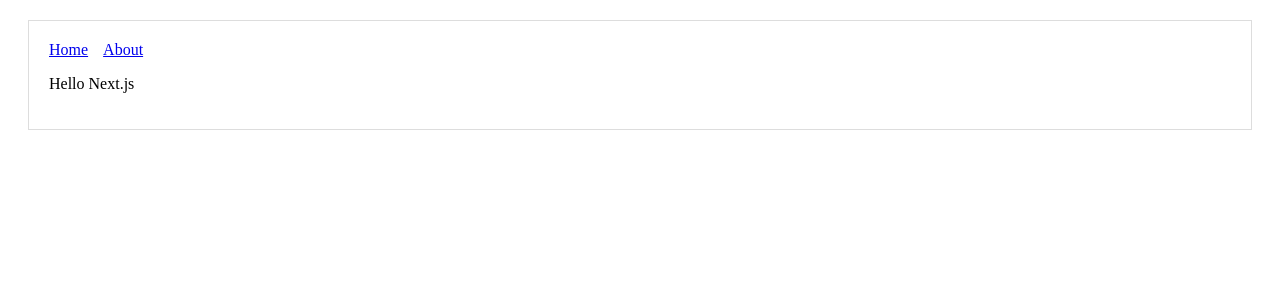
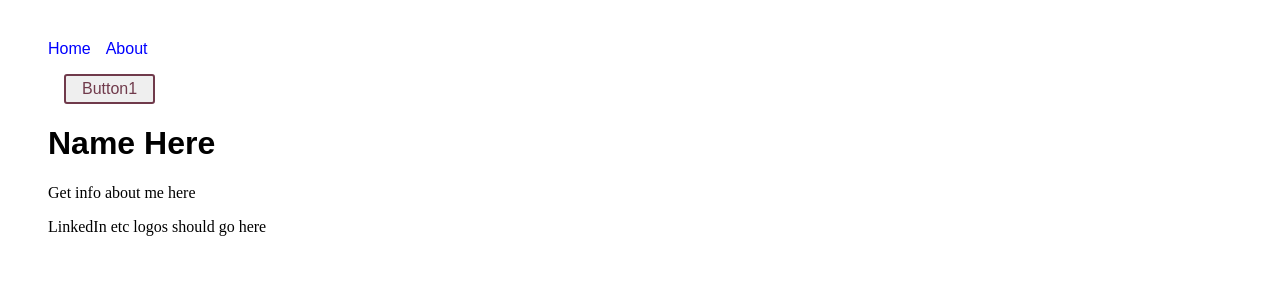
Before and after one commit to MadeleineGil/next-resume-site, a Next.js app: page / in a window 1280 px wide. Shown: the top 300 px of the page. Built offline with nearby package versions, Linux system fonts and the light colour scheme.

Commit message:
begin styling experimentation

```diff
--- a/components/Header.js
+++ b/components/Header.js
@@ -1,10 +1,11 @@
-import Link from 'next/link';
+import Link from 'next/link'
 
 const linkStyle = {
   marginRight: 15
-};
+}
 
-const Header = () => (
+export default function Header() {
+  return (
     <div>
       <Link href="/">
         <a style={linkStyle}>Home</a>
@@ -12,7 +13,17 @@ const Header = () => (
       <Link href="/about">
         <a style={linkStyle}>About</a>
       </Link>
+      <style jsx>{`
+        a {
+          font-family: 'Arial';
+          text-decoration: none;
+          color: blue;
+        }
+
+        a:hover {
+          opacity: 0.6;
+        }
+      `}</style>
     </div>
-);
-
-export default Header;
+  )
+}
--- a/components/Layout.js
+++ b/components/Layout.js
@@ -1,16 +1,20 @@
-import Header from '../components/Header';
+import Header from './Header'
+import Navigation from './Navigation'
 
 const layoutStyle = {
-    margin: 20,
-    padding: 20,
-    border: '1px solid #DDD'
+  margin: 20,
+  padding: 20,
+}
+
+export default function Layout(props) {
+  return (
+    <div style={layoutStyle}>
+      <Header />
+      <Navigation/>
+      {props.children}
+      <style jsx>{`
+        text-align: center;
+      `}</style>
+    </div>
+  )
 };
-
-const Layout = props => (
-    <div style={layoutStyle}>
-        <Header />
-        {props.content}
-    </div>
-);
-
-export default Layout;
--- /dev/null
+++ b/components/Navigation.js
@@ -0,0 +1,23 @@
+import styled from 'styled-components'
+import Link from 'next/link'
+
+const NavButton = styled.button`
+    display: inline-block;
+    color: #703A4B;
+    font-size: 1em;
+    margin: 1em;
+    padding: 0.25em 1em;
+    border: 2px solid #703A4B;
+    border-radius: 3px;
+    display: block;
+`;
+
+export default function Navigation(props) {
+    return (
+      <div>
+        <NavButton>
+            Button1
+        </NavButton>
+      </div>
+    )
+  }
--- a/package.json
+++ b/package.json
@@ -15,6 +15,8 @@
   "dependencies": {
     "next": "^9.3.4",
     "react": "^16.13.1",
-    "react-dom": "^16.13.1"
+    "react-dom": "^16.13.1",
+    "styled-components": "^5.1.0",
+    "styled-system": "^5.1.5"
   }
 }
--- a/pages/index.js
+++ b/pages/index.js
@@ -1,9 +1,15 @@
 import Layout from '../components/Layout';
 
-const indexPage = (
-    <p>Hello Next.js</p>
-);
-
 export default function Index() {
-    return <Layout content={indexPage} />;
+    return <Layout>
+        <h1>Name Here</h1>
+        <p>Get info about me here</p>
+        <p>LinkedIn etc logos should go here</p>
+        <style jsx>{`
+        h1,
+        a {
+          font-family: 'Arial';
+        }
+      `}</style>
+    </Layout>;
 }
```
Also changed, not shown: 1 other file (tests, documents, lock files or other folders). Lines whose indentation alone changed are shown as unchanged.
